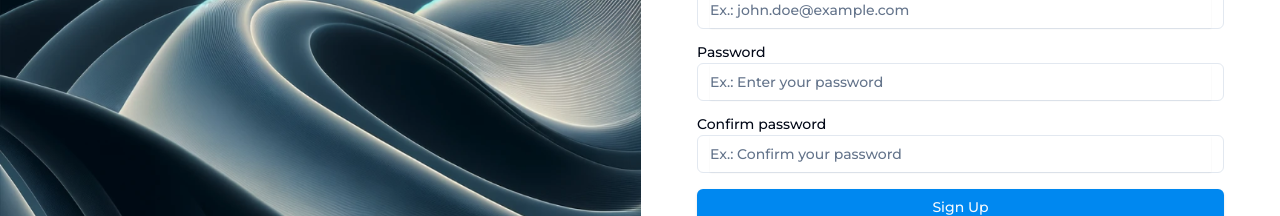
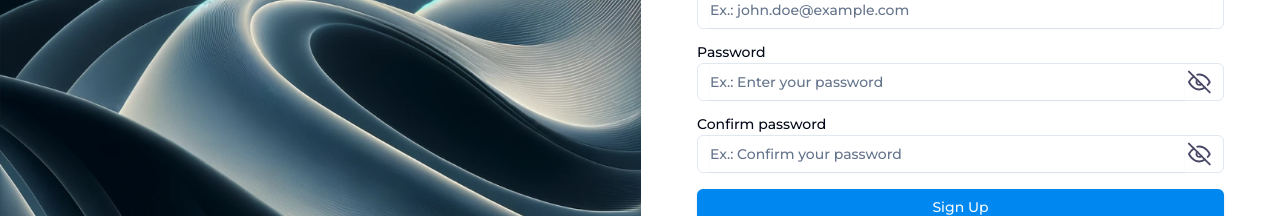
Before and after one commit to QQualist/qualist-frontend, a React (Vite) app: page / in a window 1280 px wide. Shown: the part 283-499 px from the top of the page. Built offline with nearby package versions, Linux system fonts and the light colour scheme.

Commit message:
feat: Create change visibility passwords

```diff
--- a/src/components/Inputs/TextField/TextFieldIcon.tsx
+++ b/src/components/Inputs/TextField/TextFieldIcon.tsx
@@ -11,7 +11,7 @@ interface ITextfieldIcon {
 const TextfieldIcon = ({icon: Icon, size=24, onClick}: ITextfieldIcon) => {
   return (
     <Icon
-        className="text-light-gray"
+        className="text-dark-gray cursor-pointer"
         size={size}
         onClick={onClick}
     />
--- a/src/components/ui/input.tsx
+++ /dev/null
@@ -1,44 +0,0 @@
-import * as React from "react";
-
-import { cn } from "@/lib/utils";
-import { Label } from "./label";
-
-export interface InputProps
-  extends React.InputHTMLAttributes<HTMLInputElement> {
-  id: string;
-  label?: string;
-  icon?: React.ElementType;
-}
-
-const Input = React.forwardRef<HTMLInputElement, InputProps>(
-  ({ className, type, id, label, icon: Icon, ...props }, ref) => {
-    return (
-      <div className="w-full">
-        <Label htmlFor={id}>
-          {label}{" "}
-          {props.required ? (
-            ""
-          ) : (
-            <span className="text-dark-gray text-xs">(Optional)</span>
-          )}
-        </Label>
-        <div className="flex w-full h-9 items-center rounded-md border border-input pr-3">
-          <input
-            id={id}
-            type={type}
-            className={cn(
-              "h-full w-full bg-transparent px-3 py-1 text-sm shadow-sm transition-colors file:border-0 file:bg-transparent file:text-sm file:font-medium placeholder:text-muted-foreground focus-visible:outline-none focus-visible:ring-1 focus-visible:ring-ring focus-visible:rounded-md disabled:cursor-not-allowed disabled:opacity-50",
-              className
-            )}
-            ref={ref}
-            {...props}
-          />
-          {Icon && <Icon size={24} />}
-        </div>
-      </div>
-    );
-  }
-);
-Input.displayName = "Input";
-
-export { Input };
--- a/src/views/signup/form.tsx
+++ b/src/views/signup/form.tsx
@@ -2,10 +2,18 @@ import { Button } from "@/components/ui/button";
 import FormHeader from "./form-header";
 import TextField from "@/components/Inputs/TextField";
 import { Label } from "@/components/ui/label";
-import TextFieldContent from "@/components/Inputs/TextField/InputContent";
-import TextFieldInput from "@/components/Inputs/TextField/TextFieldInput";
+import { FiEye, FiEyeOff } from "react-icons/fi";
+import { useState } from "react";
 
 const Form = () => {
+  const [showPassword, setShowPassword] = useState<boolean>(false);
+  const [showConfirmPassword, setShowConfirmPassword] =
+    useState<boolean>(false);
+
+  const togglePassword = () => setShowPassword((state) => !state);
+
+  const toggleConfirmPassword = () => setShowConfirmPassword((state) => !state);
+
   return (
     <div className="flex flex-col w-full h-max gap-5">
       <FormHeader />
@@ -14,48 +22,64 @@ const Form = () => {
           <div className="flex w-full gap-2">
             <TextField.Root>
               <Label htmlFor="name">Name</Label>
-              <TextFieldContent>
-                <TextFieldInput id="name" type="text" placeholder="Ex.: John" />
-              </TextFieldContent>
+              <TextField.Content>
+                <TextField.Input
+                  id="name"
+                  type="text"
+                  placeholder="Ex.: John"
+                />
+              </TextField.Content>
             </TextField.Root>
 
             <TextField.Root>
               <Label htmlFor="surname">Surname</Label>
-              <TextFieldContent>
-                <TextFieldInput
+              <TextField.Content>
+                <TextField.Input
                   id="surname"
                   type="text"
                   placeholder="Ex.: Doe"
                 />
-              </TextFieldContent>
+              </TextField.Content>
             </TextField.Root>
           </div>
           <TextField.Root>
             <Label htmlFor="email">Email</Label>
-            <TextFieldContent>
-              <TextFieldInput
+            <TextField.Content>
+              <TextField.Input
                 id="email"
                 type="email"
                 placeholder="Ex.: john.doe@example.com"
               />
-            </TextFieldContent>
+            </TextField.Content>
           </TextField.Root>
 
           <TextField.Root>
             <Label htmlFor="password">Password</Label>
-            <TextFieldContent>
-              <TextFieldInput
+            <TextField.Content>
+              <TextField.Input
                 id="password"
-                type="password"
+                type={showPassword ? 'text' : 'password'}
                 placeholder="Ex.: Enter your password"
               />
-            </TextFieldContent>
+              <TextField.Icon
+                icon={showPassword ? FiEye : FiEyeOff}
+                onClick={togglePassword}
+              />
+            </TextField.Content>
           </TextField.Root>
           <TextField.Root>
             <Label htmlFor="confirm-password">Confirm password</Label>
-            <TextFieldContent>
-              <TextFieldInput id="confirm-password" type="password" placeholder="Ex.: Confirm your password" />
-            </TextFieldContent>
+            <TextField.Content>
+              <TextField.Input
+                id="confirm-password"
+                type={showConfirmPassword ? 'text' : 'password'}
+                placeholder="Ex.: Confirm your password"
+              />
+              <TextField.Icon
+                icon={showConfirmPassword ? FiEye : FiEyeOff}
+                onClick={toggleConfirmPassword}
+              />
+            </TextField.Content>
           </TextField.Root>
 
           <Button type="submit" variant="default">
```
